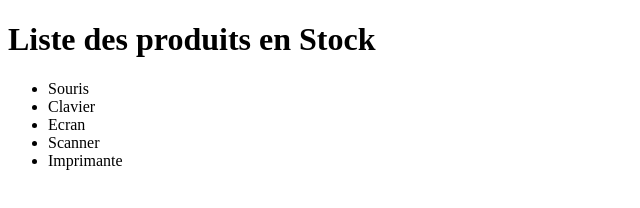
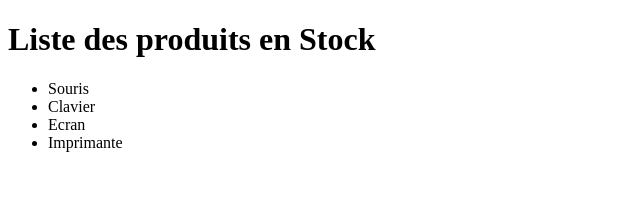
Before and after one commit to gahisaid/GestionStock, a plain HTML site: page index.html in a window 1280 px wide. Shown: the whole page, without its empty margins (0-640 px from the left). Drawn offline with Linux system fonts and the light colour scheme.

Commit message:
third commit

```diff
--- a/index.html
+++ b/index.html
@@ -14,7 +14,6 @@
         <li>Souris</li>
         <li>Clavier</li>
         <li>Ecran</li>
-        <li>Scanner</li>
         <li>Imprimante</li>
 
 
```
